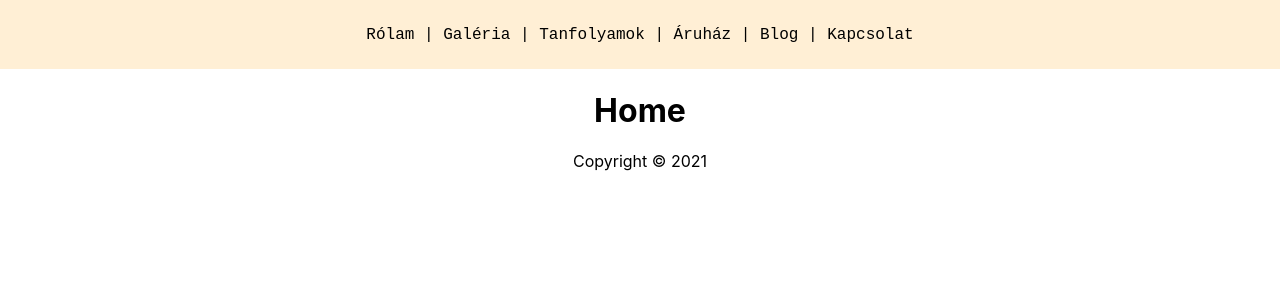
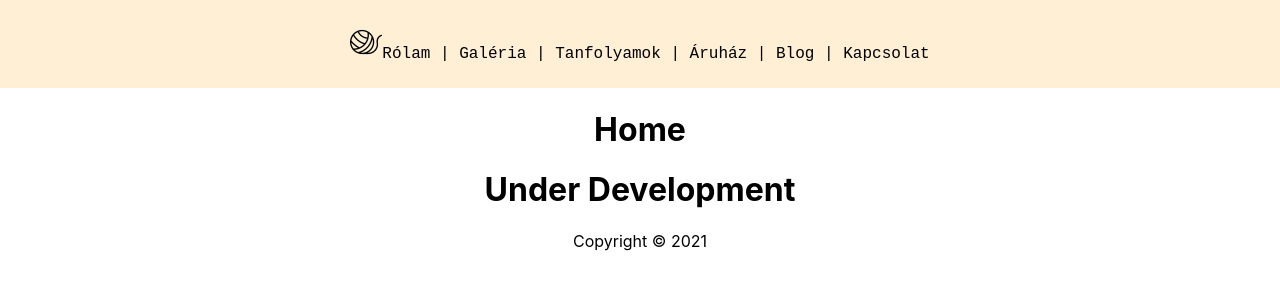
Before and after one commit to paebo/fullwool, a React (Create React App) app in the folder frontend/: page / in a window 1280 px wide. Shown: the top 300 px of the page. Built offline with nearby package versions, Linux system fonts and the light colour scheme.

Commit message:
Can navigate to / endpoint from Header icon

```diff
--- a/frontend/src/App.css
+++ b/frontend/src/App.css
@@ -25,6 +25,11 @@
   color: white;
 }
 
+.logo {
+  height: 4vmin;
+  width: 4vmin;
+}
+
 .cardContainer {
   display: inline-block;
   height: auto;
@@ -33,6 +38,7 @@
 
 .contactCard {
   text-align: center;
+  font-family: "Courier New", Courier, monospace;
   background-color: paleturquoise;
   border-radius: 25px;
   padding: 20px;
@@ -42,6 +48,7 @@
 
 .aboutCard {
   text-align: center;
+  font-family: "Courier New", Courier, monospace;
   background-color: palegreen;
   border-radius: 25px;
   box-shadow: 0 4px 16px 0 rgba(28, 53, 197, 0.5);
--- a/frontend/src/components/Header.js
+++ b/frontend/src/components/Header.js
@@ -1,6 +1,8 @@
 import React from "react";
 import { Link } from "react-router-dom";
 import styled from "styled-components";
+
+import logo from "../static/fullwool_icon_placeholder.png"
 
 const Navbar = styled.nav`
     color: black;
@@ -15,9 +17,11 @@ const NavLink = styled(Link)`
     text-decoration: none;
 `;
 
+// TODO: fing a more elegant way for the /home endpoint
 function Header() {
     return (
         <Navbar>
+            <Link to="/" ><img className="logo" src={logo} alt=""/></Link>
             <NavLink to='/about'>Rólam | </NavLink>
             <NavLink to='/gallery'>Galéria | </NavLink>
             <NavLink to='/courses'>Tanfolyamok | </NavLink>
--- a/frontend/src/pages/Home.js
+++ b/frontend/src/pages/Home.js
@@ -4,6 +4,7 @@ export default function Home() {
     return (
         <div>
             <h1>Home</h1>
+            <h1>Under Development</h1>
         </div>
     );
 }
--- a/frontend/src/pages/Shop.js
+++ b/frontend/src/pages/Shop.js
@@ -4,6 +4,7 @@ export default function Shop() {
     return (
         <div>
             <h1>Shop</h1>
+            <h1>Under Development</h1>
         </div>
     );
 }
```
Also changed, not shown: frontend/src/static/fullwool_icon_placeholder.png (added).
